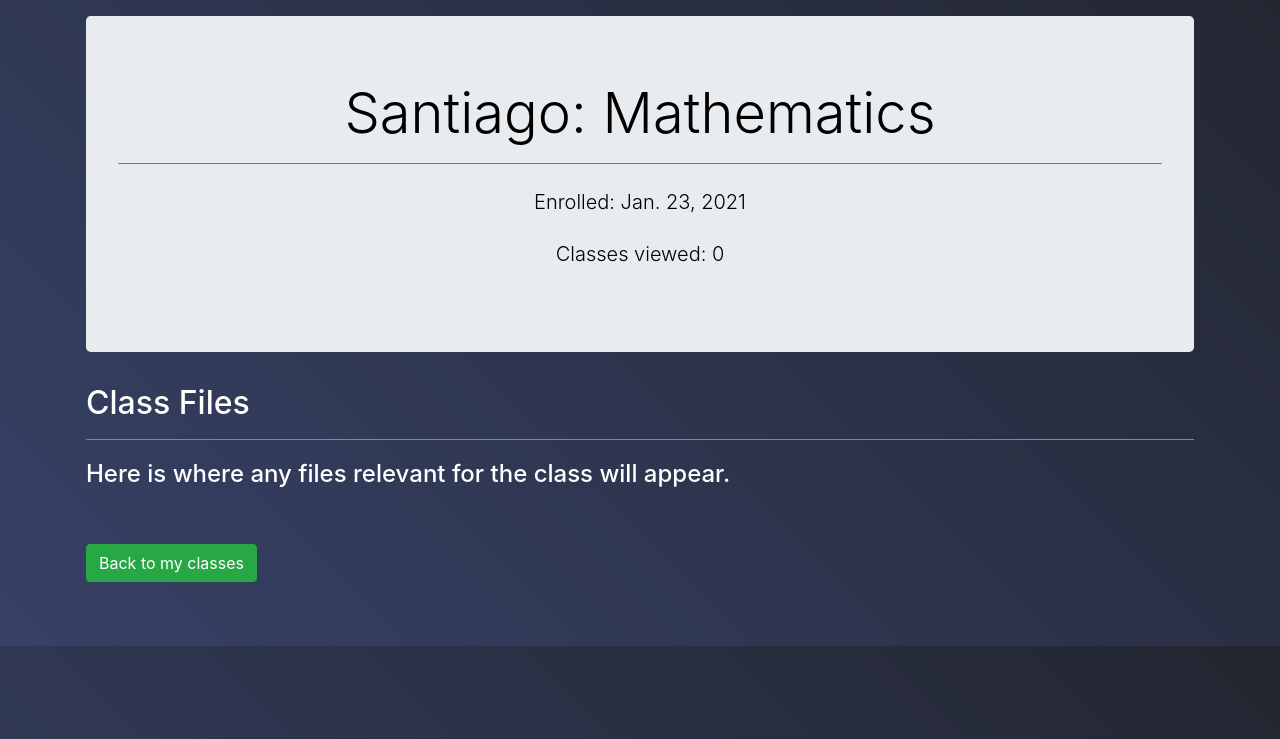
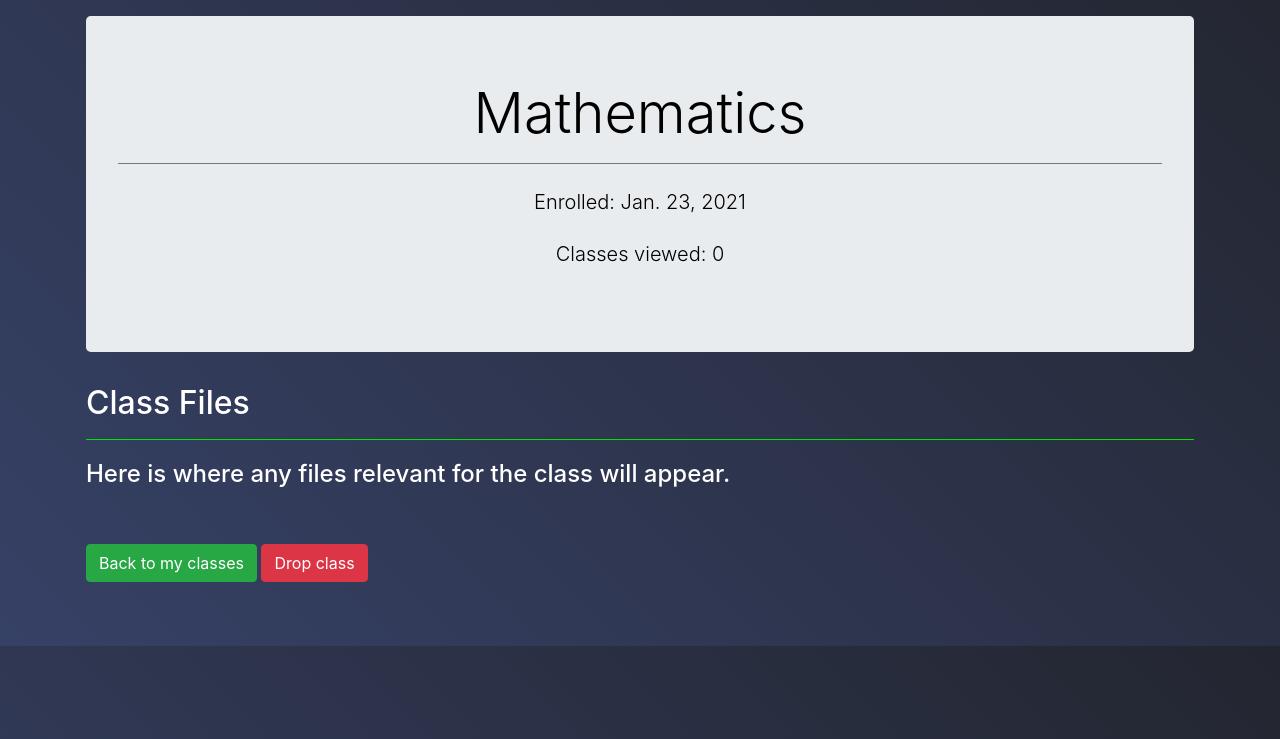
Before and after one commit to SantiagoGiner/Samos, a Django app: page /view_class/Subject/1 in a window 1280 px wide. Shown: the part 61-800 px from the top of the page. Run offline with Django 3.2, Linux system fonts and the light colour scheme; a user stored in the database is signed in; data comes from the database, SQL or seed files in the repository; both versions use the stored data as it was after the commit; some libraries are stand-ins or nearby versions.

Commit message:
Add drop class feature

```diff
--- a/academy/templates/academy/view_class.html
+++ b/academy/templates/academy/view_class.html
@@ -4,12 +4,8 @@
 {% block title %} {{ class }} {% endblock %}
 
 {% block body %}
-    <!-- <h1>{{ user.first_name }}: {{ class }}</h1>
-    <hr>
-    <h4>Enrolled: {{ class.date }}</h5>
-    <h4>Classes viewed: {{ class.viewed }}</h5> -->
     <div class="jumbotron">
-        <h1 class="display-4">{{ user.first_name }}: {{ class }}</h1>
+        <h1 class="display-4">{{ class }}</h1>
         <hr>
         <p class="lead">Enrolled: {{ class.date }}</p>
         <p class="lead">Classes viewed: {{ class.viewed }}</p>
@@ -24,4 +20,34 @@
         {% endif %}
     </div>
     <a class="btn btn-success my-5" href="{% url 'academy:classes' %}">Back to my classes</a>
+    <!-- Button trigger modal -->
+    <button type="button" class="btn btn-danger my-2" data-toggle="modal" data-target="#dropClassModal">
+        Drop class
+    </button>
+    <!-- Drop Class Modal -->
+    <div class="modal fade" id="dropClassModal" tabindex="-1" aria-labelledby="exampleModalLabel" aria-hidden="true">
+        <div class="modal-dialog">
+            <div class="modal-content">
+                <div class="modal-header">
+                <h5 class="modal-title" id="exampleModalLabel">Are you sure you want to drop {{ class }}?</h5>
+                <button type="button" class="close" data-dismiss="modal" aria-label="Close">
+                    <span aria-hidden="true">&times;</span>
+                </button>
+                </div>
+                <div class="modal-body">
+                    <p class="modal-paragraph">
+                        If you do, you will have to enroll again through the Enroll page should you wish to take the class again.
+                    </p>
+                </div>
+                <div class="modal-footer">
+                    <button type="button" class="btn btn-secondary" data-dismiss="modal">Close</button>
+                    <form action="{% url 'academy:drop_class' class_type class.pk %}" method="POST">
+                        {% csrf_token %}
+                        <button class="btn btn-danger" type="submit">Yes, drop class</button>
+                    </form>
+                </div>
+            </div>
+        </div>
+    </div>
+
 {% endblock %}
--- a/academy/urls.py
+++ b/academy/urls.py
@@ -17,6 +17,7 @@ urlpatterns = [
     path('enroll/', views.enroll, name='enroll'),
     path('classes/', views.classes, name='classes'),
     path('view_class/<str:class_type>/<int:class_id>', views.view_class, name='view_class'),
+    path('drop_class/<str:class_type>/<int:class_id>', views.view_class, name='drop_class'),
     path('profile/', views.profile, name='profile'),
     path('profile/<int:profile_id>/<str:action>', views.change_profile, name='change_profile')
 ] + static(settings.MEDIA_URL, document_root=settings.MEDIA_ROOT)
--- a/academy/views.py
+++ b/academy/views.py
@@ -195,10 +195,19 @@ def schedule(request):
 @login_required
 @object_required
 def view_class(request, class_type, class_id):
+    if request.method == 'POST':
+        if class_type == 'Subject':
+            Subject.objects.get(pk=class_id).delete()
+        else:
+            Exam.objects.get(pk=class_id).delete()
+        return HttpResponseRedirect(reverse('academy:classes'))
+
     if class_type == 'Subject':
         return render(request, 'academy/view_class.html', {
-            'class': Subject.objects.get(pk=class_id)
+            'class': Subject.objects.get(pk=class_id),
+            'class_type': 'Subject'
         })
     return render(request, 'academy/view_class.html', {
-            'class': Exam.objects.get(pk=class_id)
+            'class': Exam.objects.get(pk=class_id),
+            'class_type': 'Exam'
         })
```
Also changed, not shown: db.sqlite3.
